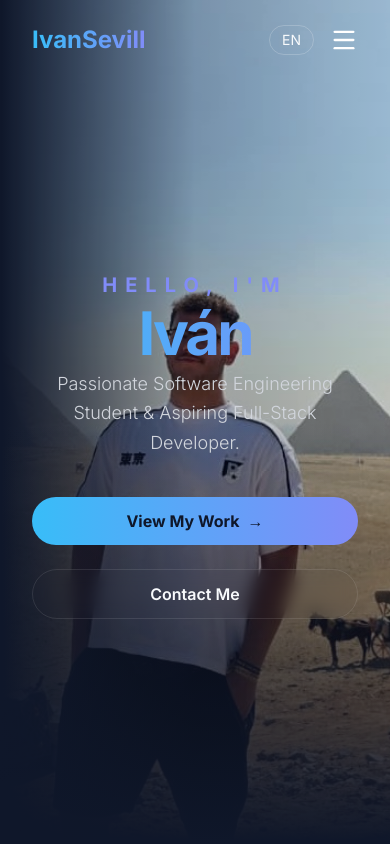
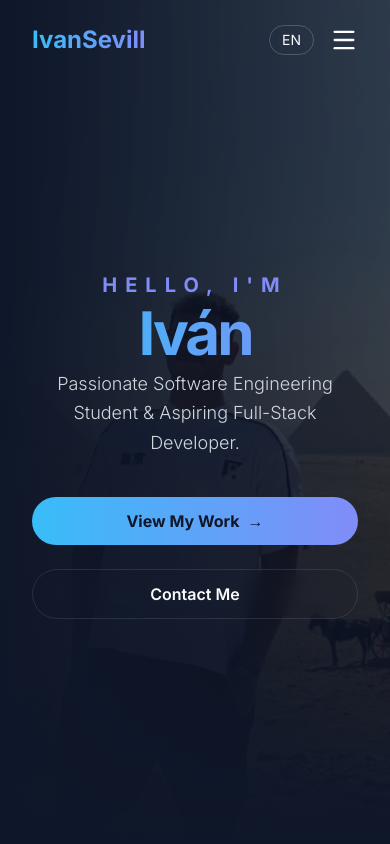
Before and after one commit to IvanSevill/IvanSevill, a React (Vite) app: page / in a window 390 px wide. Shown: the top 844 px of the page. Built offline with nearby package versions, Linux system fonts and the light colour scheme.

Commit message:
Refining portfolio: Fixed mobile Hero legibility and removed Budget Buddy

```diff
--- a/src/components/Hero.jsx
+++ b/src/components/Hero.jsx
@@ -47,16 +47,18 @@ const Hero = () => {
             </div>
 
             {/* Cinematic Background Image - More visible and clearer */}
-            <div className="absolute top-0 right-0 w-full lg:w-1/2 h-full z-0 opacity-90 pointer-events-none">
+            <div className="absolute top-0 right-0 w-full lg:w-1/2 h-full z-0 opacity-60 lg:opacity-90 pointer-events-none transition-opacity duration-1000">
                 <div className="relative w-full h-full">
                     <img
                         src="/images/profile.jpg"
                         alt="Iván"
-                        className="w-full h-full object-cover object-center lg:object-right brightness-90 contrast-110"
+                        className="w-full h-full object-cover object-center lg:object-right brightness-50 lg:brightness-90 contrast-110"
                     />
                     {/* Softer fade to make the photo pop more */}
-                    <div className="absolute inset-y-0 left-0 w-full bg-gradient-to-r from-[#0f172a] via-[#0f172a]/20 to-transparent"></div>
+                    <div className="absolute inset-y-0 left-0 w-full bg-gradient-to-r from-[#0f172a] lg:via-[#0f172a]/20 to-transparent"></div>
                     <div className="absolute inset-0 bg-gradient-to-t from-[#0f172a] via-transparent to-transparent"></div>
+                    {/* Mobile-only dark overlay for better text contrast */}
+                    <div className="absolute inset-0 bg-[#0f172a]/30 lg:hidden"></div>
                 </div>
             </div>
 
--- a/src/components/Projects.jsx
+++ b/src/components/Projects.jsx
@@ -62,22 +62,6 @@ const Projects = () => {
             link: "https://github.com/IvanSevill/LensPortExtension",
             icon: <Camera size={40} className="text-red-400" />,
             image: "/images/lens-port-extension.jpg"
-        },
-        {
-            title: t.budgetBuddy.title,
-            description: {
-                en: t.budgetBuddy.description,
-                es: t.budgetBuddy.description
-            },
-            warning: {
-                en: t.budgetBuddy.warning,
-                es: t.budgetBuddy.warning
-            },
-            tags: ["Hackathon", "Finance", "Team Project"],
-            link: "https://github.com/IvanSevill/BudgetBuddy",
-            icon: <Wallet size={40} className="text-purple-400" />,
-            image: "/images/budget-buddy.jpg",
-            isEarly: true
         }
     ];
 
```
Also changed, not shown: public/images/ai-travel-assistant.jpg (added).
